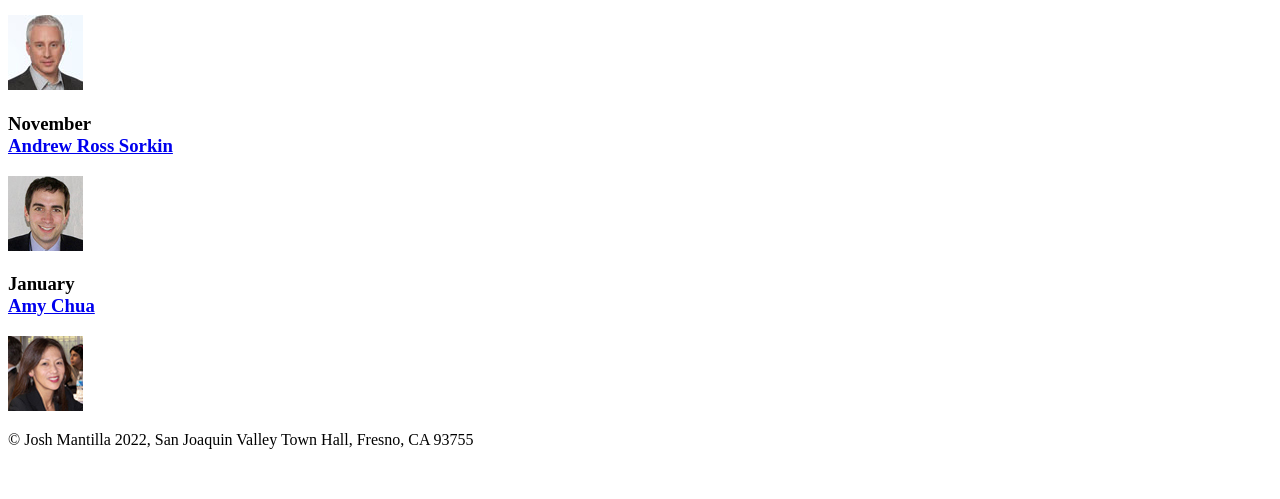
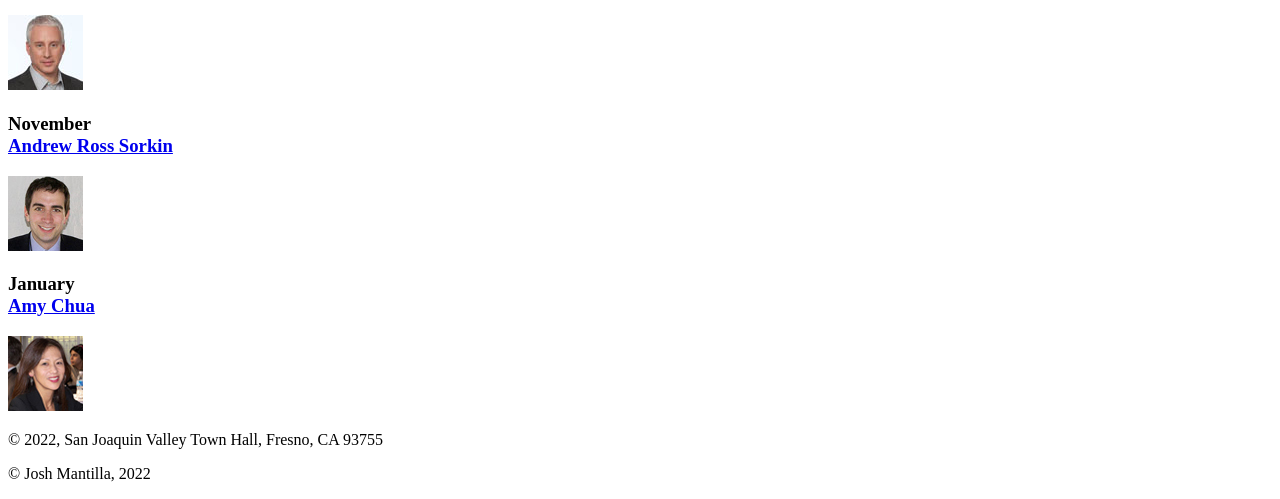
Before and after one commit to Yourartbest/A07, a plain HTML site: page index.html in a window 1280 px wide. Shown: the part 570-1069 px from the top of the page. Before the commit the page ends 1035 px from the top, so only its background shows below. Drawn offline with Linux system fonts and the light colour scheme.

Commit message:
Changed: added my name for the copyright as per instructions

```diff
--- a/index.html
+++ b/index.html
@@ -46,7 +46,8 @@
 		<img src="images/chua75.jpg" alt="An image of Chua">
 	</main>
 	<footer>
-		<p>&copy Josh Mantilla 2022, San Joaquin Valley Town Hall, Fresno, CA 93755</p>
+		<p>&copy 2022, San Joaquin Valley Town Hall, Fresno, CA 93755</p>
+		<p>&copy Josh Mantilla, 2022</p>
 	</footer>
 </body>
 </html>
```
